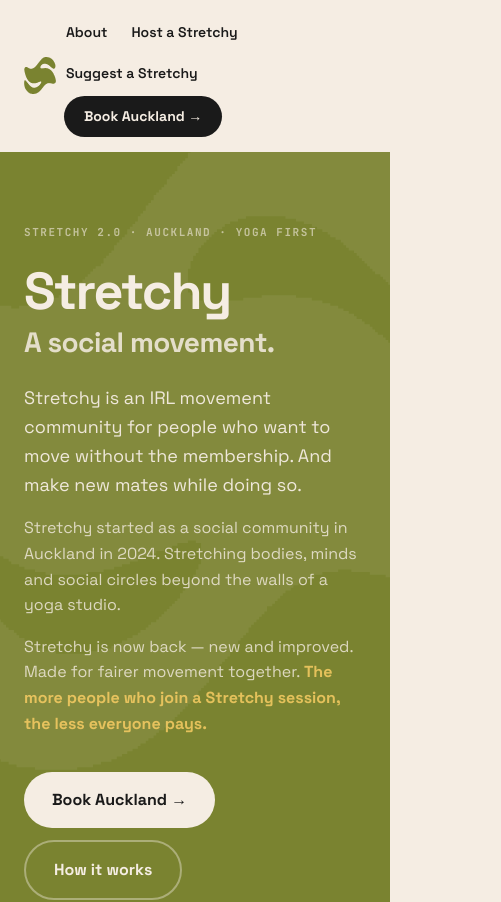
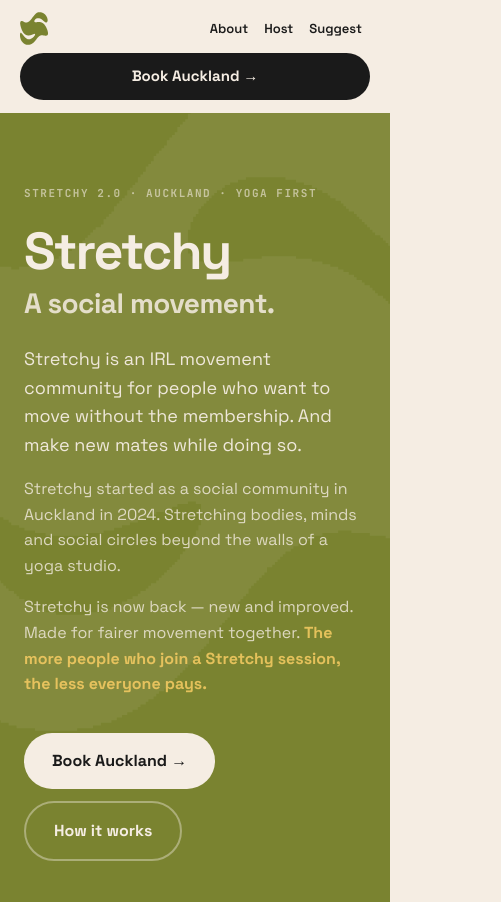
Before and after one commit to kimberley-stretchy/stretchy-app, a Next.js app: page / in a window 390 px wide. Shown: the top 902 px of the page, 501 px wide, since content can reach past the window. Built offline with nearby package versions, Linux system fonts and the light colour scheme; no server answers; a web font is replaced by a local one.

Commit message:
fix: remove giant S from CTA, mobile-responsive nav + landing grid layouts

```diff
--- a/app/globals.css
+++ b/app/globals.css
@@ -135,6 +135,24 @@
 
 .price-flash { animation: priceFlash 0.4s ease-out; }
 
+/* ─── LANDING PAGE RESPONSIVE ───────────────────────────── */
+.hidden-mobile { display: flex; }
+.show-mobile   { display: none; }
+
+@media (max-width: 768px) {
+  .hidden-mobile { display: none !important; }
+  .show-mobile   { display: block !important; }
+
+  .hero-grid,
+  .mechanic-grid,
+  .about-grid,
+  .host-grid,
+  .suggest-grid {
+    grid-template-columns: 1fr !important;
+    gap: 32px !important;
+  }
+}
+
 /* ─── SCROLLBAR ─────────────────────────────────────────── */
 ::-webkit-scrollbar       { width: 6px; }
 ::-webkit-scrollbar-track { background: transparent; }
--- a/app/page.tsx
+++ b/app/page.tsx
@@ -38,14 +38,29 @@ function Nav() {
   }, []);
   return (
     <div style={{ position: "sticky", top: 0, zIndex: 50, background: scrolled ? "rgba(245,237,227,0.95)" : "transparent", backdropFilter: scrolled ? "blur(12px)" : "none", borderBottom: scrolled ? "1px solid rgba(26,26,26,0.08)" : "1px solid transparent", transition: "all .25s ease" }}>
-      <div style={{ maxWidth: MAXW, margin: "0 auto", padding: "14px 24px", display: "flex", alignItems: "center", justifyContent: "space-between" }}>
+      {/* Desktop nav */}
+      <div className="hidden-mobile" style={{ maxWidth: MAXW, margin: "0 auto", padding: "14px 24px", display: "flex", alignItems: "center", justifyContent: "space-between" }}>
         <Link href="/" aria-label="Stretchy home"><SMark size={32} className="text-olive" /></Link>
-        <div style={{ display: "flex", alignItems: "center", gap: 4, flexWrap: "wrap" }}>
+        <div style={{ display: "flex", alignItems: "center", gap: 4 }}>
           <a href="#about" style={navLink}>About</a>
           <a href="#host" style={navLink}>Host a Stretchy</a>
           <a href="#suggest" style={navLink}>Suggest a Stretchy</a>
           <a href="/sessions" style={{ marginLeft: 8, padding: "10px 20px", borderRadius: 999, background: T.black, color: T.cream, fontFamily: T.title, fontSize: 14, fontWeight: 700, textDecoration: "none" }}>Book Auckland →</a>
         </div>
+      </div>
+      {/* Mobile nav */}
+      <div className="show-mobile" style={{ padding: "12px 20px" }}>
+        <div style={{ display: "flex", alignItems: "center", justifyContent: "space-between", marginBottom: 8 }}>
+          <Link href="/" aria-label="Stretchy home"><SMark size={28} className="text-olive" /></Link>
+          <div style={{ display: "flex", alignItems: "center", gap: 0 }}>
+            <a href="#about" style={{ ...navLink, fontSize: 13, padding: "6px 8px" }}>About</a>
+            <a href="#host" style={{ ...navLink, fontSize: 13, padding: "6px 8px" }}>Host</a>
+            <a href="#suggest" style={{ ...navLink, fontSize: 13, padding: "6px 8px" }}>Suggest</a>
+          </div>
+        </div>
+        <a href="/sessions" style={{ display: "block", textAlign: "center", padding: "12px", borderRadius: 999, background: T.black, color: T.cream, fontFamily: T.title, fontSize: 15, fontWeight: 700, textDecoration: "none" }}>
+          Book Auckland →
+        </a>
       </div>
     </div>
   );
@@ -354,8 +369,7 @@ function FinalCTA() {
   return (
     <div style={{ background: T.olive, color: T.cream, textAlign: "center" }}>
       <div style={{ maxWidth: MAXW, margin: "0 auto", padding: "96px 24px" }}>
-        <SMark size={88} className="text-cream" />
-        <h2 style={{ fontFamily: T.title, fontWeight: 700, fontSize: "clamp(40px, 6vw, 72px)", lineHeight: 0.95, letterSpacing: "-0.03em", margin: "28px auto 22px", maxWidth: 720 }}>Welcome to the highlight<br />of your week.</h2>
+        <h2 style={{ fontFamily: T.title, fontWeight: 700, fontSize: "clamp(40px, 6vw, 72px)", lineHeight: 0.95, letterSpacing: "-0.03em", margin: "0 auto 22px", maxWidth: 720 }}>Welcome to the highlight<br />of your week.</h2>
         <div style={{ display: "flex", flexDirection: "column", alignItems: "center", gap: 14, marginTop: 36 }}>
           <a href="/sessions" style={{ padding: "18px 32px", borderRadius: 999, background: T.cream, color: T.black, fontFamily: T.title, fontSize: 16, fontWeight: 700, textDecoration: "none" }}>Book Auckland →</a>
           <a href="#host" style={{ padding: "14px 28px", borderRadius: 999, border: "2px solid rgba(245,237,227,0.4)", color: T.cream, fontFamily: T.title, fontSize: 15, fontWeight: 700, textDecoration: "none" }}>Host a Stretchy →</a>
```
